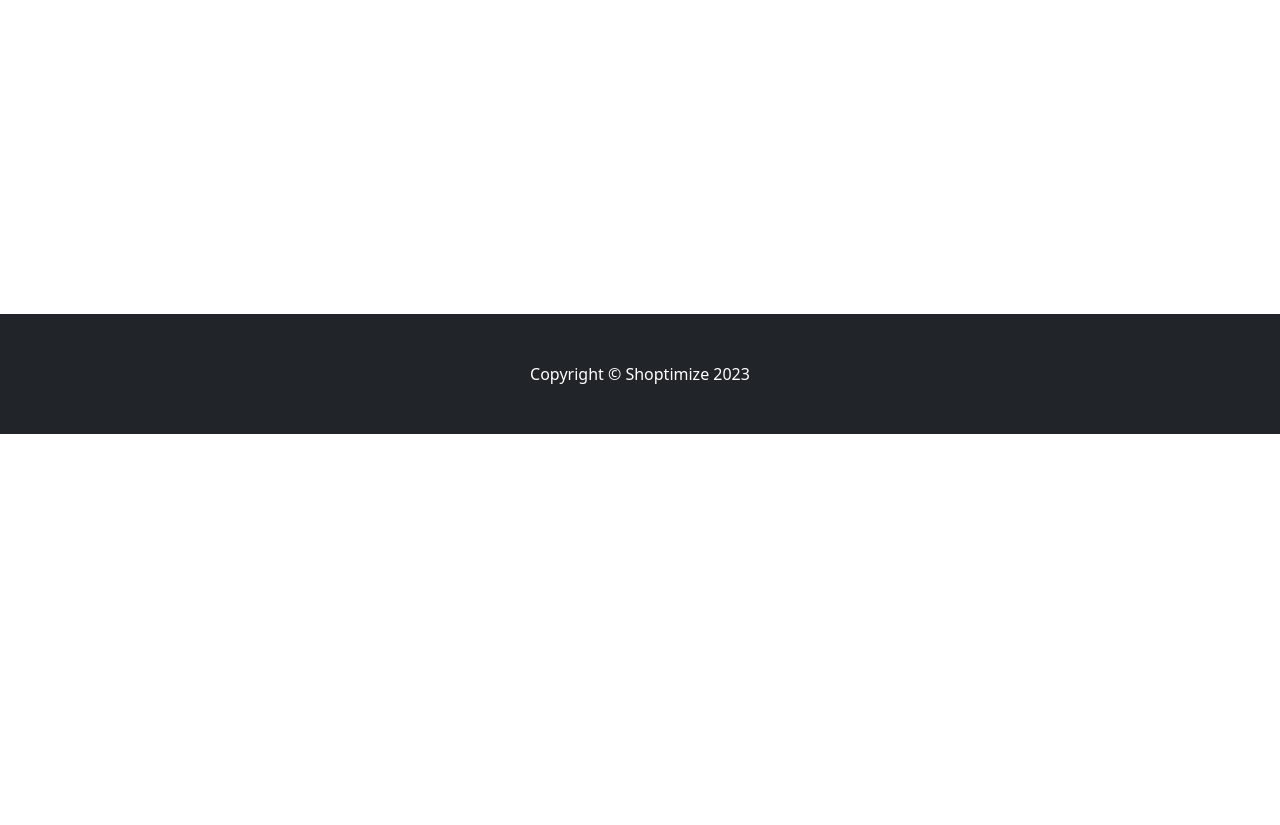
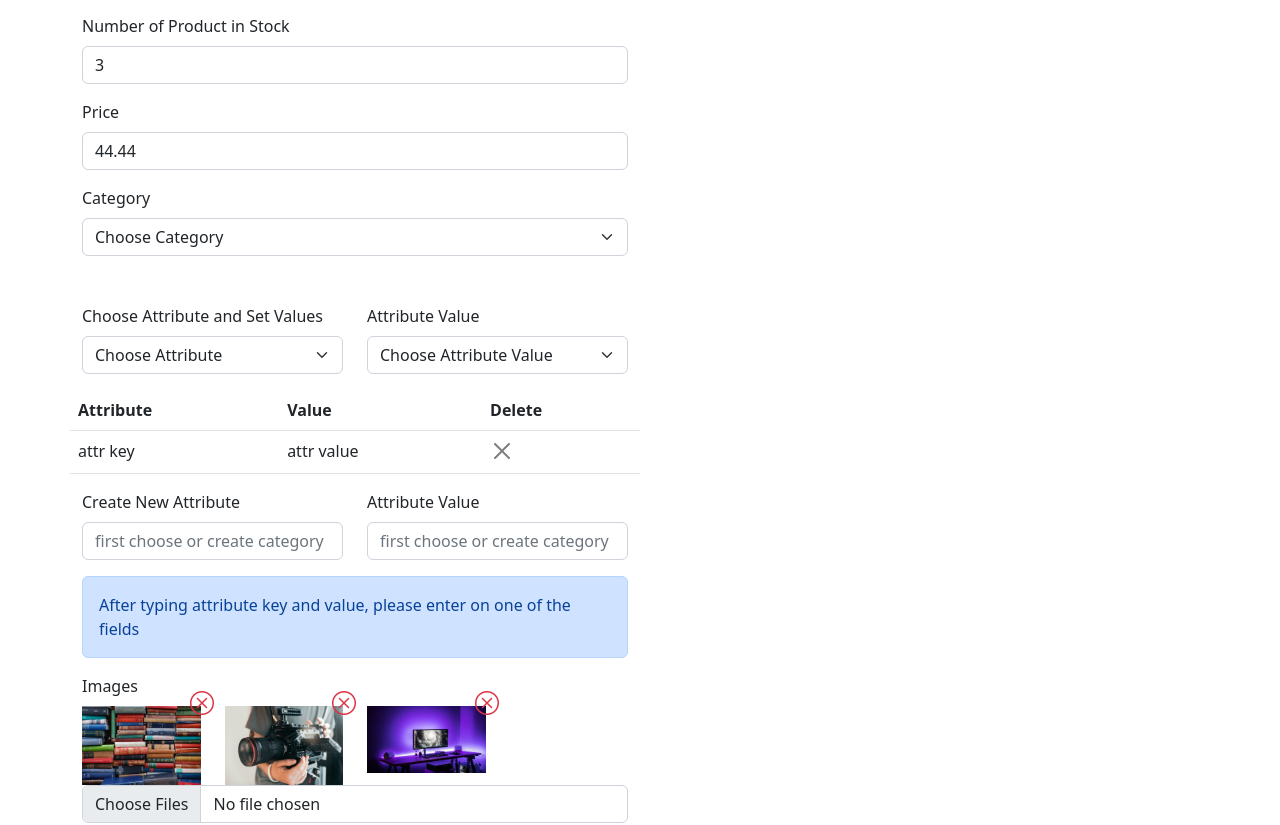
Before and after one commit to ShanchaiZ/MERN-ecommerce, a React (Create React App) app in the folder frontend/: page /admin/edit-users in a window 1280 px wide. Shown: the part 366-1191 px from the top of the page. Before the commit the page ends 800 px from the top, so only its background shows below. Built offline with nearby package versions, Linux system fonts and the light colour scheme.

Commit message:
changed the link container to link to admin/edit-users instead of order-details. recycled admin product page to edit user. edited the class to clasname to solve browser error

```diff
--- a/frontend/src/components/CartItemComponent.js
+++ b/frontend/src/components/CartItemComponent.js
@@ -28,7 +28,7 @@ const CartItemComponent = () => {
                 </Col>
                 {/* Delete Item from Cart */}
                 <Col md={3}>
-                    <Button type="button" variant="secondary" onClick={() => window.confirm("Are you sure?")}><i class="bi bi-trash"></i></Button>
+                    <Button type="button" variant="secondary" onClick={() => window.confirm("Are you sure?")}><i className="bi bi-trash"></i></Button>
                 </Col>
             </Row>
         </ListGroup.Item>
--- a/frontend/src/pages/admin/AdminEditUserPage.js
+++ b/frontend/src/pages/admin/AdminEditUserPage.js
@@ -1,5 +1,161 @@
+import { Container, Row, Col, Form, Button, CloseButton, Table, Alert, Image } from "react-bootstrap";
+import { Link } from "react-router-dom";
+import { useState } from "react";
+
+const onHover = {
+    cursor: "pointer",
+    position: "absolute",
+    right: "3px",
+    top: "-15px",
+    transform: "scale(1.5)",
+}
+
 const AdminEditUserPage = () => {
-    return <p>This is Admin EditUser Page!</p>
+    const [validated, setValidated] = useState(false);
+    // Function: validation function when submit button is clicked
+    const handleSubmit = (event) => {
+        const form = event.currentTarget;
+        if (form.checkValidity() === false) {
+            event.preventDefault();
+            event.stopPropagation();
+        }
+        setValidated(true);
+    };
+
+    return (
+        <Container className="justified-content-md-content mt-5">
+            <Row>
+                {/* Edit Product Form*/}
+                <Col md={6}>
+                    <h1>Edit A User</h1>
+                    <Form noValidate validated={validated} onSubmit={handleSubmit}>
+                        {/* Name of Product */}
+                        <Form.Group className="mb-3" controlId="formBasicName">
+                            <Form.Label>Name of Product</Form.Label>
+                            <Form.Control name="name" type="text" required defaultValue="Toshiba" />
+                        </Form.Group>
+                        {/* Product Description */}
+                        <Form.Group className="mb-3" controlId="description">
+                            <Form.Label>Product Description</Form.Label>
+                            <Form.Control name="description" as="textarea" rows={3} required defaultValue="Product Description: Price is tough 2 beat!" />
+                        </Form.Group>
+                        {/* Product Quantity in Stock */}
+                        <Form.Group className="mb-3" controlId="formBasicCount">
+                            <Form.Label>Number of Product in Stock</Form.Label>
+                            <Form.Control name="count" type="number" required defaultValue="3" />
+                        </Form.Group>
+                        {/* Product Price */}
+                        <Form.Group className="mb-3" controlId="formBasicPrice">
+                            <Form.Label>Price</Form.Label>
+                            <Form.Control name="price" type="text" required defaultValue="44.44" />
+                        </Form.Group>
+                        {/* Product Category Dropdown */}
+                        <Form.Group className="mb-3" controlId="formBasicCategory">
+                            <Form.Label>
+                                Category
+                            </Form.Label>
+                            <Form.Select aria-label="productCategory">
+                                <option>Choose Category</option>
+                                <option value="1">Books</option>
+                                <option value="2">Laptop</option>
+                                <option value="3">Games</option>
+                            </Form.Select>
+                        </Form.Group>
+
+                        <Row className="mt-5">
+                            {/* Choose Category subdivision: Attribute  */}
+                            <Col md={6}>
+                                <Form.Group className="mb-3" controlId="formBasicAttributes">
+                                    <Form.Label>Choose Attribute and Set Values</Form.Label>
+                                    <Form.Select name="atrrKey" aria-label="productCategory">
+                                        <option>Choose Attribute</option>
+                                        <option value="color">Color</option>
+                                        <option value="shape">Shape</option>
+                                    </Form.Select>
+                                </Form.Group>
+                            </Col>
+                            {/* Choose Category subdivision: Attribute Value  */}
+                            <Col md={6}>
+                                <Form.Group className="mb-3" controlId="formBasicAttributeValue">
+                                    <Form.Label>Attribute Value</Form.Label>
+                                    <Form.Select name="atrrKey" aria-label="productCategory">
+                                        <option>Choose Attribute Value</option>
+                                        <option value="1">Red</option>
+                                        <option value="2">Yellow</option>
+                                        <option value="3">Green</option>
+                                    </Form.Select>
+                                </Form.Group>
+                            </Col>
+                        </Row>
+
+                        {/* Table for Displaying Attribute, Value and Deletion */}
+                        <Row>
+                            <Table hover>
+                                <thead>
+                                    <tr>
+                                        <th>Attribute</th>
+                                        <th>Value</th>
+                                        <th>Delete</th>
+                                    </tr>
+                                </thead>
+                                <tbody>
+                                    <tr>
+                                        <td>attr key</td>
+                                        <td>attr value</td>
+                                        <td>
+                                            <CloseButton />
+                                        </td>
+                                    </tr>
+                                </tbody>
+                            </Table>
+                        </Row>
+
+                        {/* Create new Attribute and Attribute Value */}
+                        <Row>
+                            <Col md={6}>
+                                <Form.Group className="mb-3" controlId="formBasicNewAttribute">
+                                    <Form.Label>Create New Attribute</Form.Label>
+                                    <Form.Control disabled={false} required={true} placeholder="first choose or create category" name="newAttrValue" type="text" />
+                                </Form.Group>
+                            </Col>
+                            <Col md={6}>
+                                <Form.Group className="mb-3" controlId="formBasicNewAttributeValue">
+                                    <Form.Label>Attribute Value</Form.Label>
+                                    <Form.Control disabled={false} required={true} placeholder="first choose or create category" name="newAttrValue" type="text" />
+                                </Form.Group>
+                            </Col>
+                        </Row>
+                        <Alert variant="primary">After typing attribute key and value, please enter on one of the fields</Alert>
+
+                        {/* Product Image Upload */}
+                        <Form.Group className="mb-3 mt-3" controlId="formFileMultiple">
+                            <Form.Label>Images</Form.Label>
+                            <Row>
+                                <Col style={{ position: "relative" }} xs={3}>
+                                    <Image src="/images/category/books-category.jpg" fluid />
+                                    <i style={onHover} className="bi bi-x-circle text-danger"></i>
+                                </Col>
+                                <Col style={{ position: "relative" }} xs={3}>
+                                    <Image src="/images/category/videos-category.jpg" fluid />
+                                    <i style={onHover} className="bi bi-x-circle text-danger"></i>
+                                </Col>
+                                <Col style={{ position: "relative" }} xs={3}>
+                                    <Image src="/images/category/computers-category.jpg" fluid />
+                                    <i style={onHover} className="bi bi-x-circle text-danger"></i>
+                                </Col>
+                            </Row>
+                            <Form.Control type="file" multiple required />
+                        </Form.Group>
+                        <Button variant="primary" type="submit">Update</Button>
+                    </Form>
+                </Col>
+                {/* Go Back to Admin Products button */}
+                <Col md={1}>
+                    <Link to="/admin/products" className="btn btn-info my-3">Go Back </Link>
+                </Col>
+            </Row>
+        </Container>
+    )
 };
 
 export default AdminEditUserPage;
--- a/frontend/src/pages/admin/AdminUsersPage.js
+++ b/frontend/src/pages/admin/AdminUsersPage.js
@@ -41,7 +41,7 @@ const AdminUsersPage = () => {
                                     <i className={item}></i>
                                 </td>
                                 <td>
-                                    <LinkContainer to="/admin/order-details">
+                                    <LinkContainer to="/admin/edit-users">
                                         <Button className="btn-sm">
                                             <i className="bi bi-pencil-square"></i>
                                         </Button>
```
